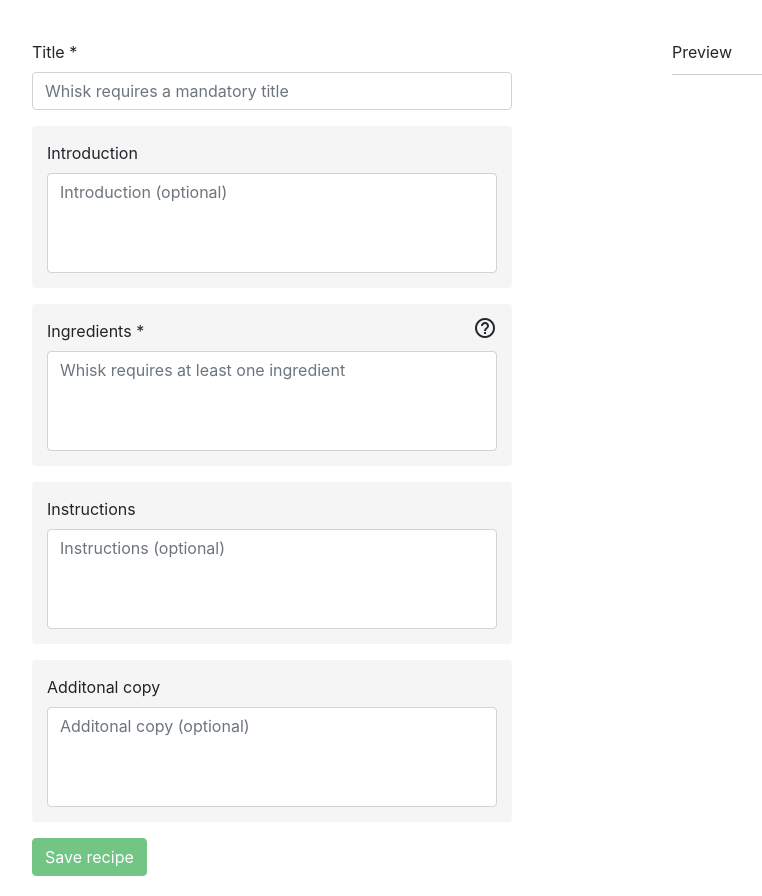
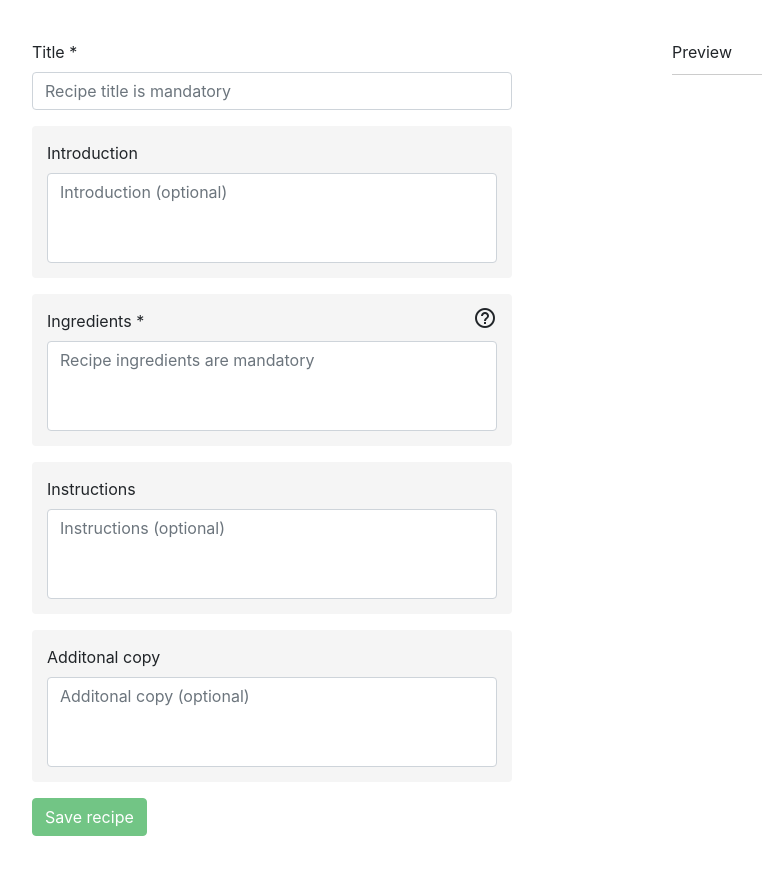
Before and after one commit to Gunzalez/recipe-builder, a React (Create React App) app: page / in a window 1280 px wide. Shown: the whole page, without its empty margins (48-810 px from the left). After the commit the page ends 856 px from the top, so only its background shows below. Built offline with nearby package versions, Linux system fonts and the light colour scheme.

Commit message:
Extracts helper function into separate file

```diff
--- a/src/components/Preview/Preview.js
+++ b/src/components/Preview/Preview.js
@@ -1,10 +1,6 @@
 import React from 'react';
 
-function hasAtleastOne(array){
-    return array.reduce((combinedText, singleText)=> {
-        return combinedText + singleText
-    }, '').trim().length > 0;
-}
+import { hasAtleastOne } from '../../helpers';
 
 const reciperReader = (props) => {
 
--- a/src/containers/ListBuilder/ListBuilder.js
+++ b/src/containers/ListBuilder/ListBuilder.js
@@ -1,5 +1,7 @@
 import React, { Component } from 'react';
 import Preview from '../../components/Preview/Preview';
+
+import { hasAtleastOne } from '../../helpers';
 
 class ListBuilder extends Component {
 
@@ -13,9 +15,7 @@ class ListBuilder extends Component {
 
     shouldDisableSubmit = () => {
         const { ingredients, name } = this.state;
-        const hasOneOrMoreIngredients = ingredients.reduce((combinedText, ingredient)=> {
-            return combinedText + ingredient
-        }, '').trim().length > 0;
+        const hasOneOrMoreIngredients = hasAtleastOne(ingredients);
         return !hasOneOrMoreIngredients || !name.length
     }
 
@@ -85,7 +85,7 @@ class ListBuilder extends Component {
                         <input type='text'
                             className='form-control'
                             name='name'
-                            placeholder='Whisk requires a mandatory title'
+                            placeholder='Recipe title is mandatory'
                             defaultValue={name} />
                     </div>
 
@@ -111,7 +111,7 @@ class ListBuilder extends Component {
                                 className='form-control ingredients'
                                 data-type={'list'}
                                 name={'ingredients'}
-                                placeholder={'Whisk requires at least one ingredient '}
+                                placeholder={'Recipe ingredients are mandatory'}
                                 content={ingredients}></textarea>
 
                             <div className={'help'}>
--- /dev/null
+++ b/src/helpers.js
@@ -0,0 +1,5 @@
+export const hasAtleastOne = function (array){
+    return array.reduce((combinedText, singleText)=> {
+        return combinedText + singleText
+    }, '').trim().length > 0;
+}
--- a/src/index.css
+++ b/src/index.css
@@ -62,14 +62,14 @@ fieldset .help:focus span {
 
 
 .form-group fieldset textarea {
-  height: 100px;
+  height: 90px;
   resize: none;
   transition: height 0.33s;
 }
 
 .instructions:focus,
 .ingredients:focus {
-  height: 240px;
+  height: 180px;
 }
 
 h4 {
@@ -92,8 +92,8 @@ h4 {
 }
 
 .content {
-  padding: 10px 0 15px 0;
-  white-space: pre-line;
+  padding: 0 0 25px 0;
+  /* white-space: pre-line; */
 }
 
 .whisk {
```
